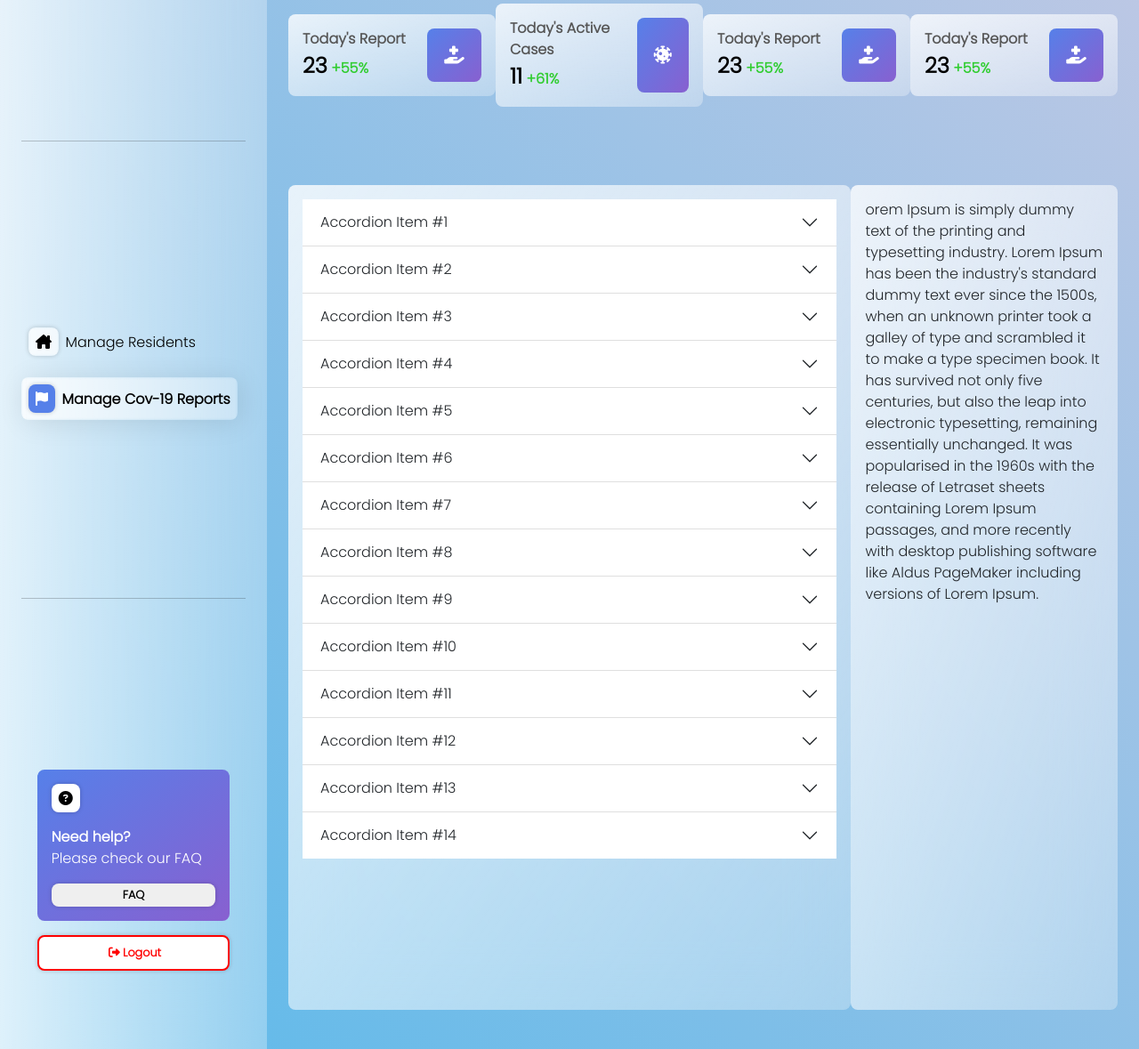
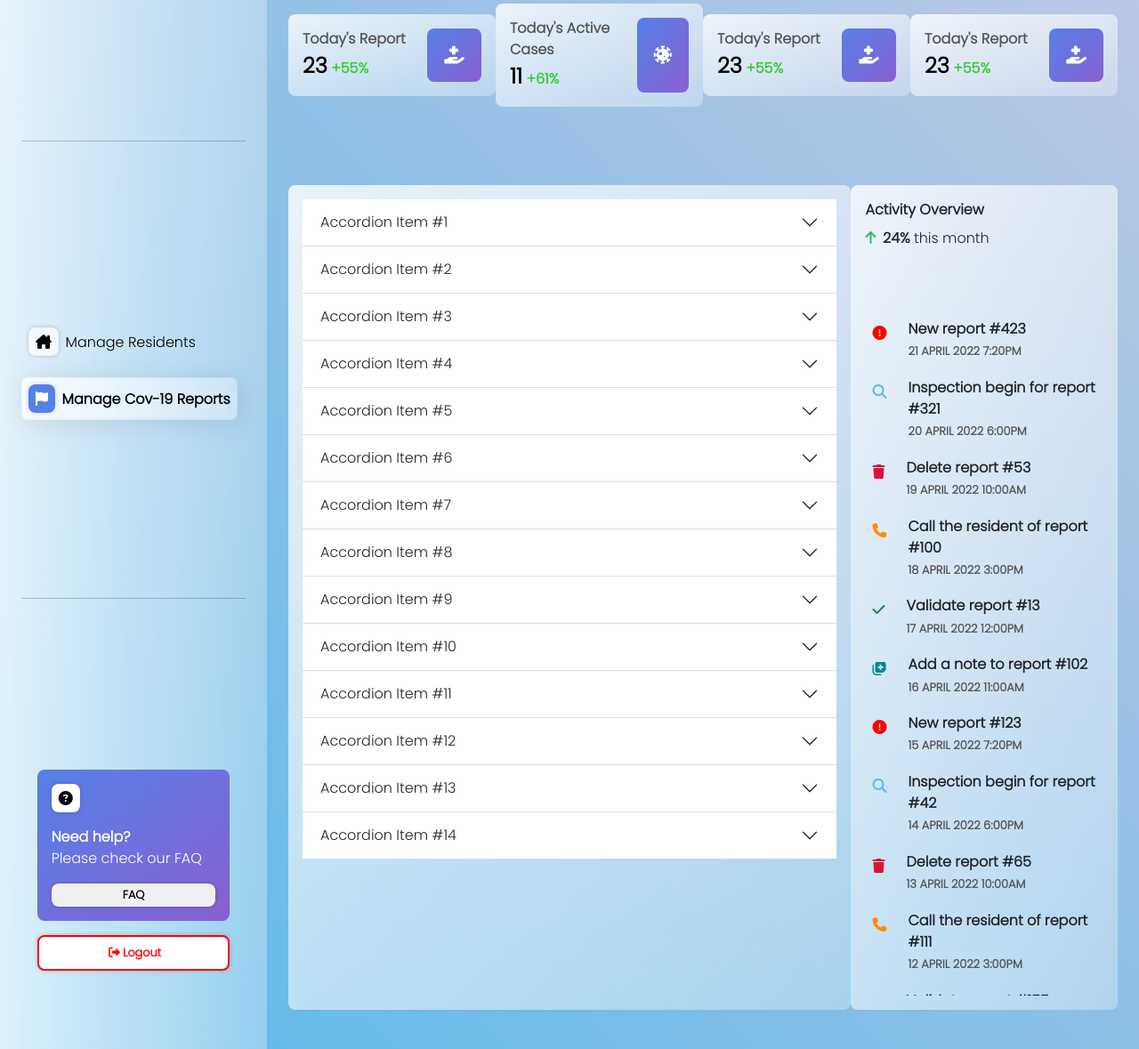
Before and after one commit to mekukun/OC-Team1, a PHP site: page /admin/managecovreport.html in a window 1280 px wide. Shown: the part 146-1325 px from the top of the page at 89% size. Run offline with PHP 8.4, Linux system fonts and the light colour scheme; some libraries are stand-ins or nearby versions.

Commit message:
Add activity overview

```diff
--- a/admin/managecovreport.html
+++ b/admin/managecovreport.html
@@ -536,18 +536,100 @@
               </div>
             </div>
             <div class="reportactivity glasscard">
-              <span
-                >orem Ipsum is simply dummy text of the printing and typesetting
-                industry. Lorem Ipsum has been the industry's standard dummy
-                text ever since the 1500s, when an unknown printer took a galley
-                of type and scrambled it to make a type specimen book. It has
-                survived not only five centuries, but also the leap into
-                electronic typesetting, remaining essentially unchanged. It was
-                popularised in the 1960s with the release of Letraset sheets
-                containing Lorem Ipsum passages, and more recently with desktop
-                publishing software like Aldus PageMaker including versions of
-                Lorem Ipsum.</span
-              >
+              <div class="upperactivity">
+                <span>Activity Overview</span>
+                <div class="my-2">
+                  <i class="fa-solid fa-arrow-up"></i>
+                  <span>24%</span>
+                  <span>this month</span>
+                </div>
+              </div>
+              <div class="bottomactivity">
+                <div class="activity" id="newreport">
+                  <i class="fa-solid fa-circle-exclamation"></i>
+                  <div class="activitytext">
+                    <span>New report #423</span>
+                    <span>21 APRIL 2022 7:20PM</span>
+                  </div>
+                </div>
+                <div class="activity" id="inspectionbegin">
+                  <i class="fa-solid fa-magnifying-glass"></i>
+                  <div class="activitytext">
+                    <span>Inspection begin for report #321</span>
+                    <span>20 APRIL 2022 6:00PM</span>
+                  </div>
+                </div>
+                <div class="activity" id="delete">
+                  <i class="fa-solid fa-trash"></i>
+                  <div class="activitytext">
+                    <span>Delete report #53</span>
+                    <span>19 APRIL 2022 10:00AM</span>
+                  </div>
+                </div>
+                <div class="activity" id="call">
+                  <i class="fa-solid fa-phone"></i>
+                  <div class="activitytext">
+                    <span>Call the resident of report #100</span>
+                    <span>18 APRIL 2022 3:00PM</span>
+                  </div>
+                </div>
+                <div class="activity" id="validate">
+                  <i class="fa-solid fa-check"></i>
+                  <div class="activitytext">
+                    <span>Validate report #13</span>
+                    <span>17 APRIL 2022 12:00PM</span>
+                  </div>
+                </div>
+                <div class="activity" id="note">
+                  <i class="fa-solid fa-notes-medical"></i>
+                  <div class="activitytext">
+                    <span>Add a note to report #102</span>
+                    <span>16 APRIL 2022 11:00AM</span>
+                  </div>
+                </div>
+                <div class="activity" id="newreport">
+                  <i class="fa-solid fa-circle-exclamation"></i>
+                  <div class="activitytext">
+                    <span>New report #123</span>
+                    <span>15 APRIL 2022 7:20PM</span>
+                  </div>
+                </div>
+                <div class="activity" id="inspectionbegin">
+                  <i class="fa-solid fa-magnifying-glass"></i>
+                  <div class="activitytext">
+                    <span>Inspection begin for report #42</span>
+                    <span>14 APRIL 2022 6:00PM</span>
+                  </div>
+                </div>
+                <div class="activity" id="delete">
+                  <i class="fa-solid fa-trash"></i>
+                  <div class="activitytext">
+                    <span>Delete report #65</span>
+                    <span>13 APRIL 2022 10:00AM</span>
+                  </div>
+                </div>
+                <div class="activity" id="call">
+                  <i class="fa-solid fa-phone"></i>
+                  <div class="activitytext">
+                    <span>Call the resident of report #111</span>
+                    <span>12 APRIL 2022 3:00PM</span>
+                  </div>
+                </div>
+                <div class="activity" id="validate">
+                  <i class="fa-solid fa-check"></i>
+                  <div class="activitytext">
+                    <span>Validate report #155</span>
+                    <span>11 APRIL 2022 12:00PM</span>
+                  </div>
+                </div>
+                <div class="activity" id="note">
+                  <i class="fa-solid fa-notes-medical"></i>
+                  <div class="activitytext">
+                    <span>Add a note to report #67</span>
+                    <span>10 APRIL 2022 11:00AM</span>
+                  </div>
+                </div>
+              </div>
             </div>
           </div>
         </div>
--- a/assets/css/stylesheet.css
+++ b/assets/css/stylesheet.css
@@ -315,7 +315,87 @@
 }
 
 .reportactivity {
+  display: flex;
+  flex-direction: column;
+  justify-content: space-between;
+  height: 70vh;
   width: 25vw;
+}
+
+.upperactivity i {
+  color: rgb(60, 179, 113);
+  padding: 0 0.2rem 0 0;
+}
+
+.upperactivity > span {
+  font-weight: bold;
+}
+
+.upperactivity div span:nth-last-of-type(2) {
+  font-weight: bold;
+}
+
+.bottomactivity {
+  /* background-color: red; */
+  height: 85%;
+  width: 100%;
+  overflow: auto;
+}
+
+.bottomactivity::-webkit-scrollbar {
+  display: none;
+}
+
+.activity {
+  display: flex;
+  flex-direction: row;
+  /* background-color: blue; */
+  margin-bottom: 1rem;
+}
+
+.activitytext {
+  display: flex;
+  flex-direction: column;
+  justify-content: flex-start;
+  padding-left: 1rem;
+}
+
+.activitytext span {
+  padding: 0 0 0.2rem 0;
+}
+
+.activitytext span:nth-last-of-type(2) {
+  font-weight: bold;
+}
+
+.activitytext span:nth-last-of-type(1) {
+  font-size: small;
+  font-weight: bold;
+  color: #565656;
+}
+
+#newreport i {
+  color: red;
+}
+
+#inspectionbegin i {
+  color: #5ab9ea;
+}
+
+#delete i {
+  color: #dc143c;
+}
+
+#call i {
+  color: #ff8c00;
+}
+
+#validate i {
+  color: #198754;
+}
+
+#note i {
+  color: #008b8b;
 }
 
 .btn {
```
